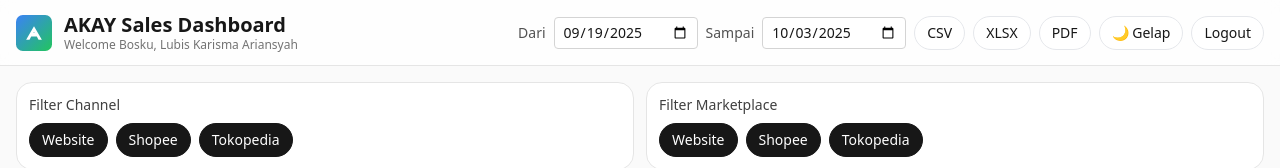
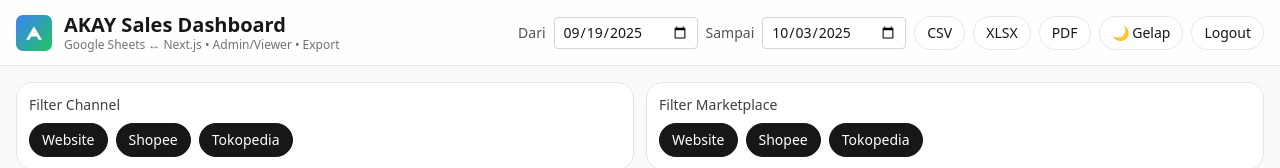
Before and after one commit to arnshyz/dashboard-v1, a Next.js app: page / in a window 1280 px wide. Shown: the top 168 px of the page. Built offline with nearby package versions, Linux system fonts and the light colour scheme; no server answers.

Commit message:
Update index.js

```diff
--- a/pages/index.js
+++ b/pages/index.js
@@ -207,7 +207,7 @@
               <img src="/akay-logo.svg" alt="AKAY" className="w-9 h-9 rounded" />
               <div>
                 <h1 className="text-xl font-semibold leading-tight">AKAY Sales Dashboard</h1>
-                <p className="text-xs text-neutral-500 dark:text-neutral-400">Welcome Bosku, Lubis Karisma Ariansyah</p>
+                <p className="text-xs text-neutral-500 dark:text-neutral-400">Google Sheets ↔ Next.js • Admin/Viewer • Export</p>
               </div>
             </div>
             {/* Control groups */}
```
